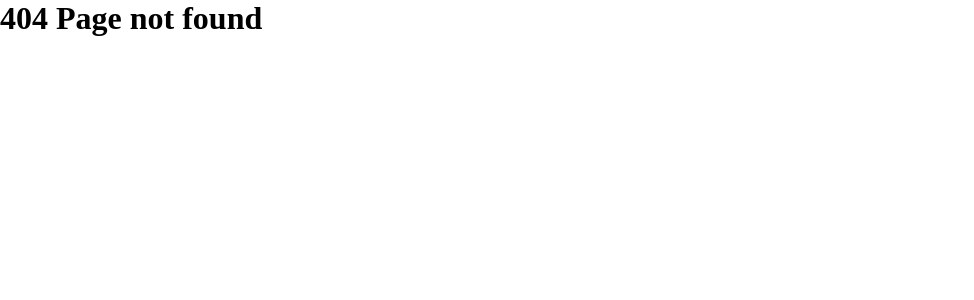
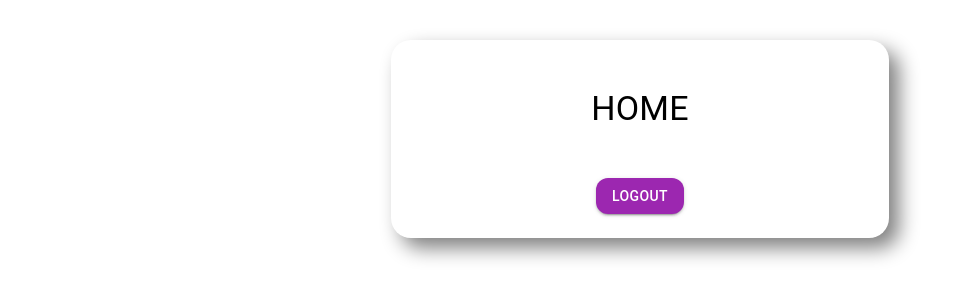
Before and after one commit to Shubhank-S/React-Login-Register, a React (Vite) app: page / in a window 1280 px wide. Before the commit this address had no page. Shown: the top 300 px of the page, without its empty margins (0-974 px from the left). Built offline with nearby package versions, Linux system fonts and the light colour scheme.

Commit message:
Home pafe created

```diff
--- a/src/App.jsx
+++ b/src/App.jsx
@@ -3,12 +3,14 @@ import { BrowserRouter, Route, Routes } from "react-router-dom";
 import Login from "./pages/Login";
 import Register from "./pages/Register";
 import Error from "./pages/Error";
+import Home from "./pages/Home";
 
 function App() {
   return (
     <main>
       <BrowserRouter>
         <Routes>
+          <Route path="/" element={<Home />} />
           <Route path="/login" element={<Login />} />
           <Route path="/register" element={<Register />} />
           <Route path="*" element={<Error />} />
--- /dev/null
+++ b/src/pages/Home.jsx
@@ -0,0 +1,33 @@
+import { Box, Button, Typography } from "@mui/material";
+import React from "react";
+
+function Home() {
+  return (
+    <Box
+      maxWidth={450}
+      display="flex"
+      flexDirection={"column"}
+      alignItems="center"
+      justifyContent={"center"}
+      margin="auto"
+      marginTop={5}
+      boxShadow="10px 10px 20px grey"
+      padding={3}
+      borderRadius={5}
+    >
+      <Typography variant="h4" padding={3} className="heading">
+        HOME
+      </Typography>
+      <Button
+        type="submit"
+        variant="contained"
+        color="secondary"
+        sx={{ borderRadius: 3, marginTop: 3 }}
+      >
+        LOGOUT
+      </Button>
+    </Box>
+  );
+}
+
+export default Home;
--- a/src/pages/Login.jsx
+++ b/src/pages/Login.jsx
@@ -1,12 +1,12 @@
 import React, { useState } from "react";
 import { Box, TextField, Typography, Button } from "@mui/material";
-import { Navigate } from "react-router-dom";
+import { useNavigate } from "react-router-dom";
 function Login() {
   const [inputs, setInputs] = useState({
     email: "",
     password: "",
   });
-
+  const navigate = useNavigate();
   const handleChange = (e) => {
     setInputs((prevState) => ({
       ...prevState,
@@ -23,7 +23,7 @@ function Login() {
       inputs.email === loggedUser.email &&
       inputs.password === loggedUser.password
     ) {
-      Navigate("/");
+      navigate("/");
     } else {
       alert("Error");
     }
```
